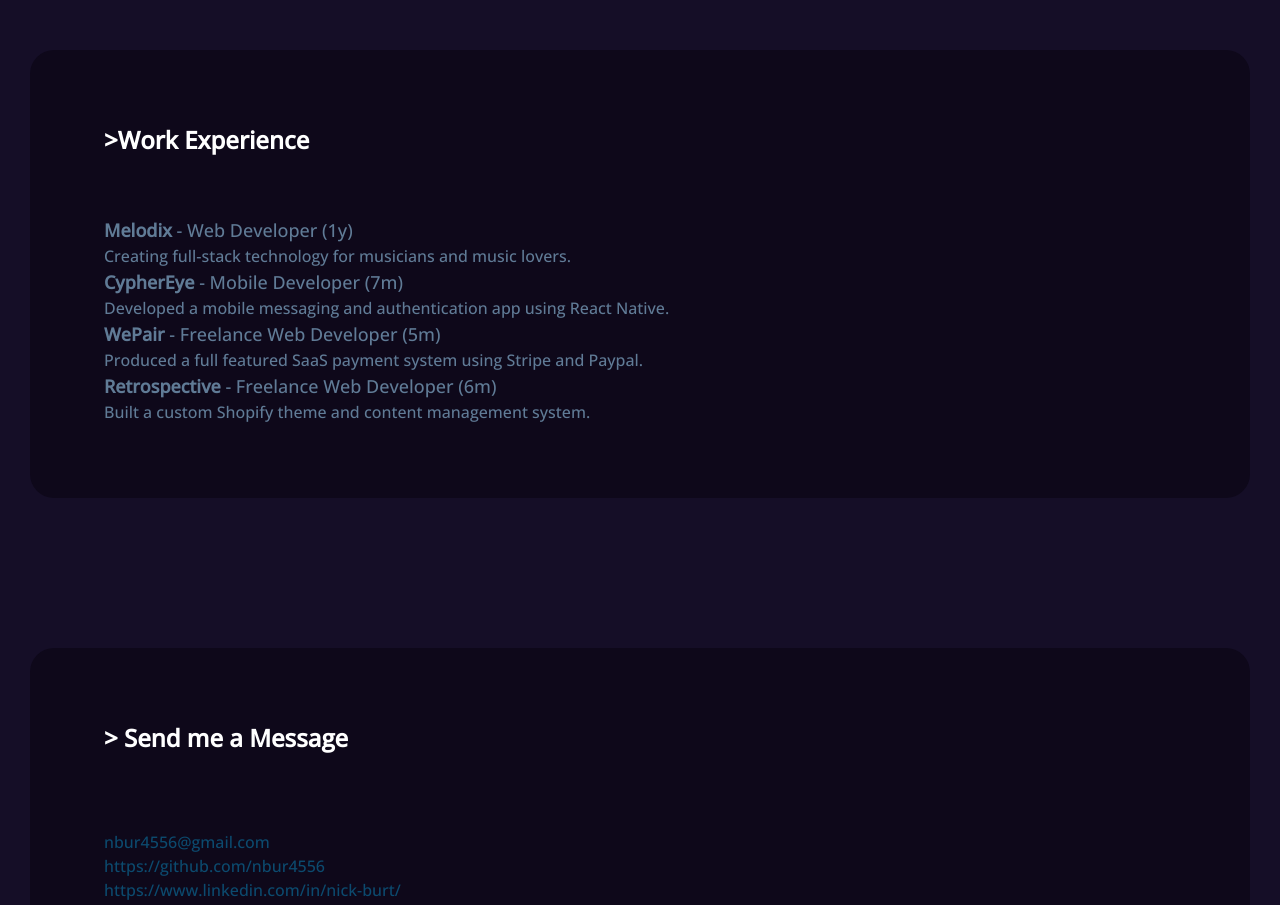
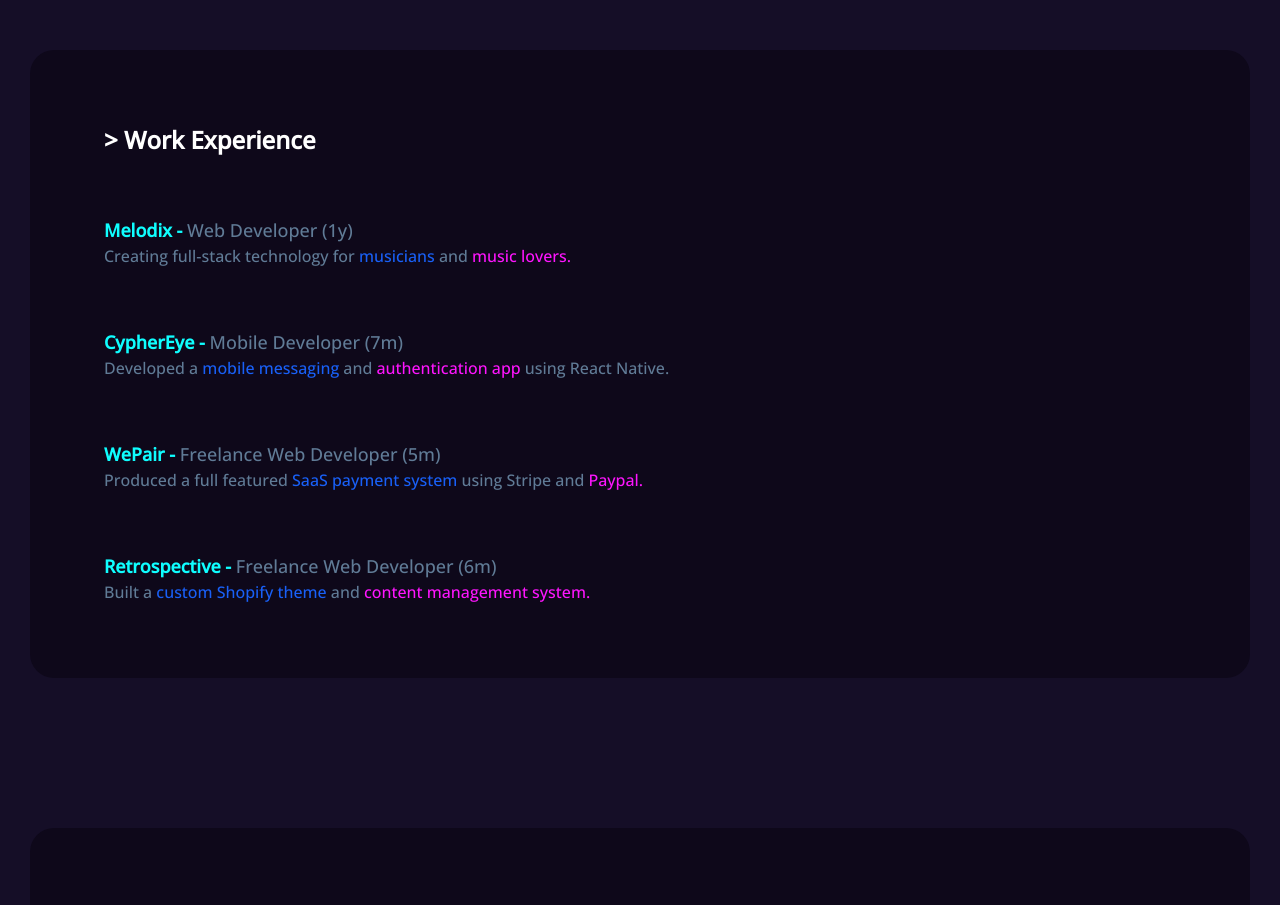
Before and after one commit to nbur4556/svkit-portfolio, a SvelteKit app: page / in a window 1280 px wide. Shown: the part 1520-2425 px from the top of the page. Built offline with nearby package versions, Linux system fonts and the light colour scheme.

Commit message:
style work experience content

```diff
--- a/src/components/Card.svelte
+++ b/src/components/Card.svelte
@@ -1,5 +1,6 @@
 <script lang="ts">
   export let classExt: string = "";
+  export let classBodyExt: string = "";
   export let testId: string = "";
 </script>
 
@@ -17,7 +18,7 @@
     </div>
   {/if}
 
-  <div class="text-body" data-cy={`${testId}-content`}>
+  <div class={`text-body ${classBodyExt}`} data-cy={`${testId}-content`}>
     <slot />
   </div>
 </section>
--- a/src/components/WorkExperience.svelte
+++ b/src/components/WorkExperience.svelte
@@ -14,9 +14,9 @@
   $: duration = monthDiff >= 12 ? `${Math.round(monthDiff / 12)}y` : `${monthDiff}m`;
 </script>
 
-<div>
-  <h3 class="text-lg font-bold">
-    {title} <span class="font-normal">- {position} ({duration})</span>
+<section>
+  <h3 class="text-lg">
+    <span class="font-bold text-accent1">{title} -</span> {position} ({duration})
   </h3>
   <p><slot /></p>
-</div>
+</section>
--- a/src/components/WorkExperienceList.svelte
+++ b/src/components/WorkExperienceList.svelte
@@ -7,8 +7,8 @@
   export let experienceData: Array<Experience>;
 </script>
 
-<Card classExt="mb-150px" testId="work-experience">
-  <h2 slot="heading" id="experience" class="text-2xl font-bold">{">Work Experience"}</h2>
+<Card classExt="mb-150px" classBodyExt="flex flex-col gap-60px" testId="work-experience">
+  <h2 slot="heading" id="experience" class="text-2xl font-bold">{"> Work Experience"}</h2>
 
   {#each experienceData as experience}
     <WorkExperience
@@ -17,7 +17,7 @@
       startDate={experience.startDate}
       endDate={experience.endDate}
     >
-      {experience.description}
+      {experience.description[0]} <span class="text-accent2">{experience.description[1]}</span> {experience.description[2]} <span class="text-accent3">{experience.description[3]}</span> {experience.description[4] ?? ""}
     </WorkExperience>
   {/each}
 </Card>
--- a/src/stores/experienceStore.ts
+++ b/src/stores/experienceStore.ts
@@ -3,7 +3,7 @@
 export interface Experience {
   title: string;
   position: string;
-  description: string;
+  description: Array<string>;
   startDate: Date;
   endDate?: Date;
 }
@@ -12,26 +12,31 @@
   {
     title: "Melodix",
     position: "Web Developer",
-    description: "Creating full-stack technology for musicians and music lovers.",
+    description: [
+      "Creating full-stack technology for",
+      "musicians",
+      "and",
+      "music lovers."
+    ],
     startDate: new Date(2022, 4),
   },
   {
     title: "CypherEye",
     position: "Mobile Developer",
-    description: "Developed a mobile messaging and authentication app using React Native.",
+    description: ["Developed a","mobile messaging","and","authentication app","using React Native."],
     startDate: new Date(2022, 9),
   },
   {
     title: "WePair",
     position: "Freelance Web Developer",
-    description: "Produced a full featured SaaS payment system using Stripe and Paypal.",
+    description: ["Produced a full featured", "SaaS payment system", "using Stripe and", "Paypal."],
     startDate: new Date(2021, 7),
     endDate: new Date(2021, 12),
   },
   {
     title: "Retrospective",
     position: "Freelance Web Developer",
-    description: "Built a custom Shopify theme and content management system.",
+    description: ["Built a", "custom Shopify theme", "and", "content management system."],
     startDate: new Date(2021, 9),
     endDate: new Date(2022, 3),
   },
--- a/tailwind.config.cjs
+++ b/tailwind.config.cjs
@@ -23,7 +23,7 @@
   "60px": "60px",
   "74px": "74px", //2
   "130px": "130px",
-  "150px": "150px",
+  "150px": "150px", //4
   "404px": "404px",
   "442px": "442px",
   "686px": "686px",
```
